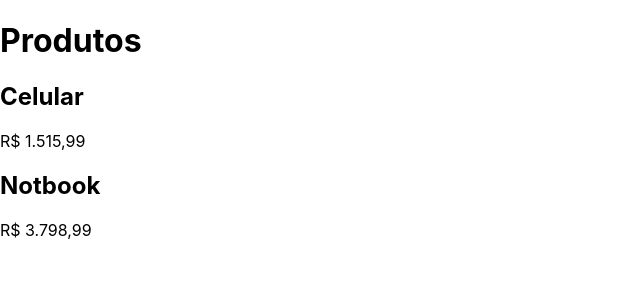
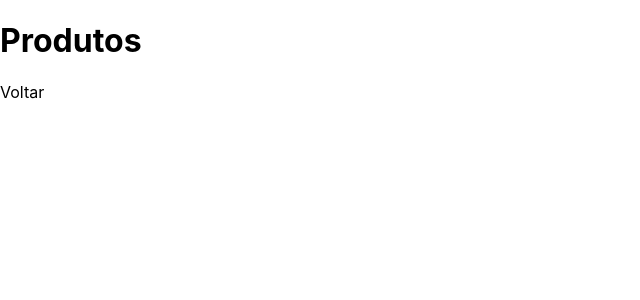
Before and after one commit to miqueiasbelfort/Starting-Next.js, a Next.js app: page /products in a window 1280 px wide. Shown: the top 300 px of the page, without its empty margins (0-640 px from the left). Built offline with nearby package versions, Linux system fonts and the light colour scheme.

Commit message:
navegation

```diff
--- a/pages/about.js
+++ b/pages/about.js
@@ -1,7 +1,12 @@
+import Link from "next/link"
+
 export default function About(){
     return (
         <>
             <h1>Página de About</h1>
+            <Link href="/">
+                <a>Voltar</a>
+            </Link>
         </>
     )
 }
--- a/pages/products/index.js
+++ b/pages/products/index.js
@@ -1,15 +1,12 @@
+import Link from "next/link"
+
 export default function Products() {
     return (
         <div>
             <h1>Produtos</h1>
-            <div>
-                <h2>Celular</h2>
-                <p>R$ 1.515,99</p>
-            </div>
-            <div>
-                <h2>Notbook</h2>
-                <p>R$ 3.798,99</p>
-            </div>
+            <Link href="/">
+                <a>Voltar</a>
+            </Link>
         </div>
     )
 }
```
Also changed, not shown: pages/index.js (+9 -1 lines).
